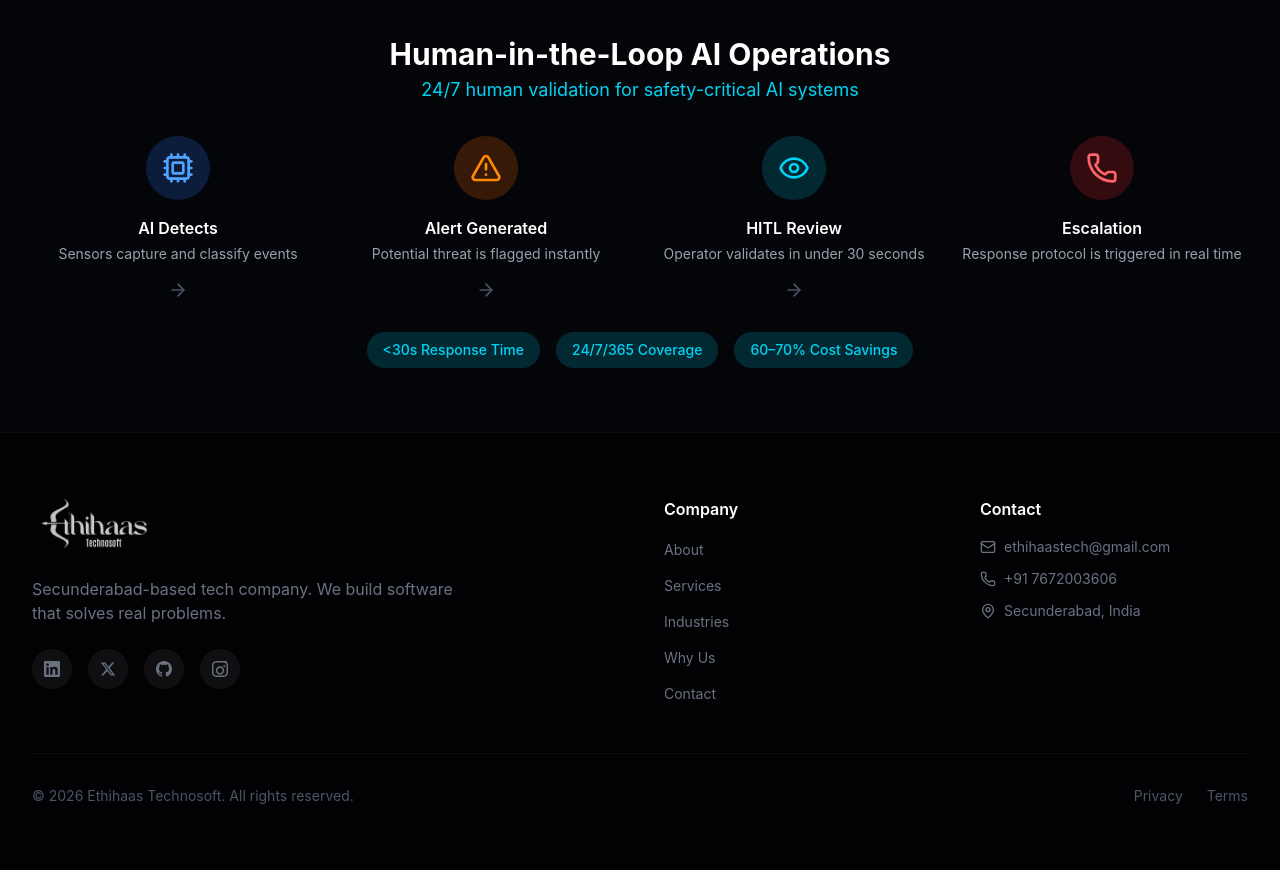
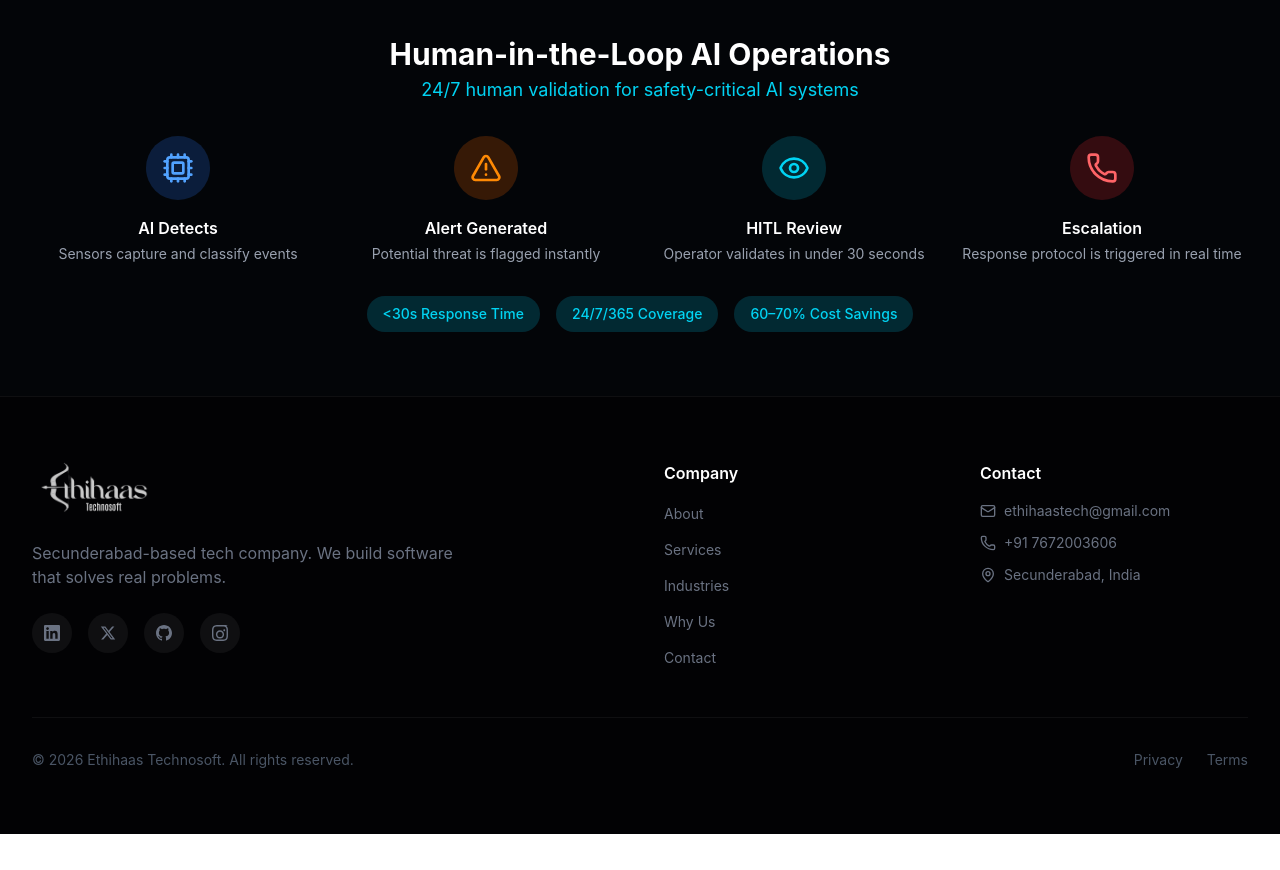
Before and after one commit to archanadeshpal526-create/Etechnosoft-Website, a React (Vite) app: page /services in a window 1280 px wide. Shown: the part 1860-2730 px from the top of the page. After the commit the page ends 2694 px from the top, so only its background shows below. Built offline with nearby package versions, Linux system fonts and the light colour scheme.

Commit message:
Remove arrow indicators from HITL process cards

```diff
--- a/src/components/Services.jsx
+++ b/src/components/Services.jsx
@@ -2,7 +2,7 @@ import { motion } from 'framer-motion';
 import { useRef } from 'react';
 import { useNavigate, useLocation } from 'react-router-dom';
 import { useEffect } from 'react';
-import { Code2, Settings, Zap, Globe, ShoppingCart, Shield, Monitor, Cpu, Layers, Cloud, Lock, Activity, Users, Search, CheckCircle, AlertTriangle, Phone, Eye, ArrowRight, Car, HardHat, Signal, Gamepad2, Heart, Star } from 'lucide-react';
+import { Code2, Settings, Zap, Globe, ShoppingCart, Shield, Monitor, Cpu, Layers, Cloud, Lock, Activity, Users, Search, CheckCircle, AlertTriangle, Phone, Eye, Car, HardHat, Signal, Gamepad2, Heart, Star } from 'lucide-react';
 
 const softwareDevCards = [
   { id: 'tailored', title: 'Tailored Solutions', desc: 'Web and mobile solutions built around your core workflows and business priorities.', icon: Code2, color: 'text-blue-400', bg: 'bg-blue-500/20' },
@@ -129,9 +129,6 @@ function HitlSection() {
             </div>
             <h4 className="text-white font-semibold">{step.title}</h4>
             <p className="text-gray-400 text-sm mt-1">{step.desc}</p>
-            {index < hitlSteps.length - 1 && (
-              <ArrowRight className="w-5 h-5 text-gray-600 mx-auto mt-4 hidden md:block" />
-            )}
           </motion.div>
         ))}
       </div>
```
